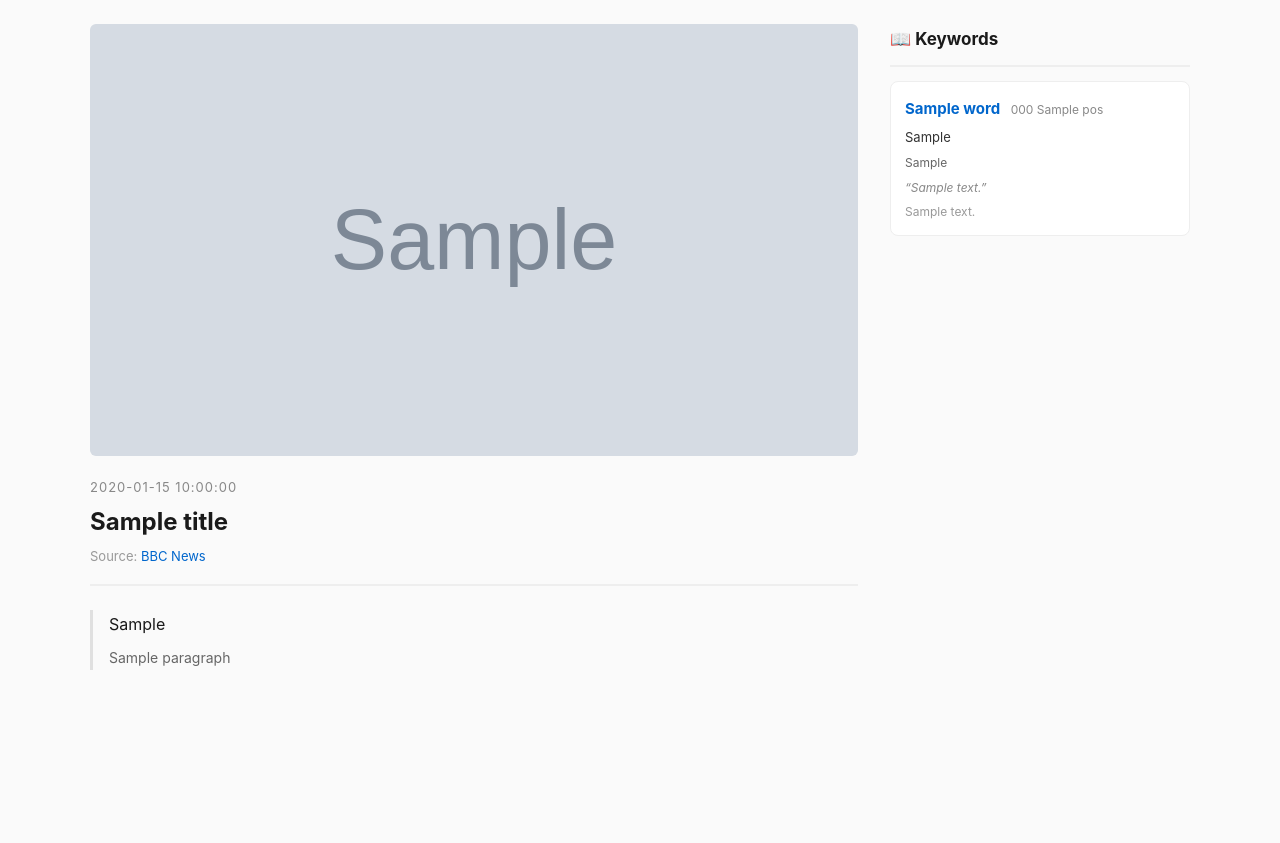
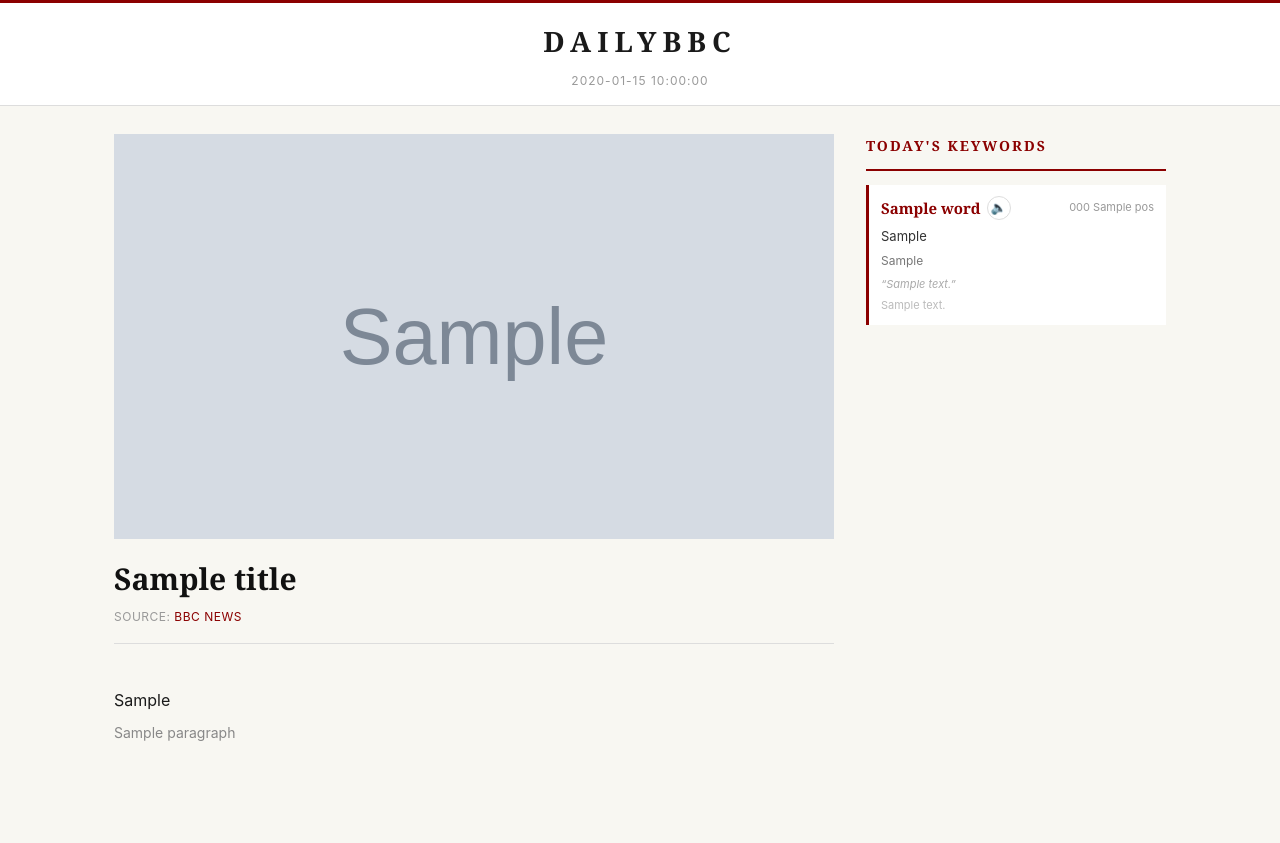
Before and after one commit to jp7252/NEWS_APP, a Python web app: template templates/article_page.html in a window 1280 px wide. Before the commit the page ends 670 px from the top, so only its background shows below. Run offline with Jinja, Linux system fonts and the light colour scheme; the template is opened without the code that fills it: most values are stand-ins (such as "Sample title", 1, 10 or a date in 2020); grey boxes marked "Sample" are stand-in pictures.

Commit message:
Enhance article page layout and styling
- Updated CSS for improved readability and aesthetics, including changes to padding, margins, and colors.
- Introduced a new masthead section with distinct styling for titles and dates.
- Refined audio player and seek bar styles for better user experience.
- Adjusted paragraph and keyword styles for consistency and visual appeal.

```diff
--- a/templates/article_page.html
+++ b/templates/article_page.html
@@ -9,11 +9,35 @@
 
     body {
       margin: 0;
-      padding: 24px 20px 80px;
+      padding: 0;
       font-family: -apple-system, "Segoe UI", "PingFang SC", "Noto Sans SC", sans-serif;
-      line-height: 1.8;
-      color: #333;
-      background: #fafafa;
+      line-height: 1.75;
+      color: #1a1a1a;
+      background: #f8f7f2;
+    }
+
+    /* ── Masthead ── */
+    .masthead {
+      border-top: 3px solid #8b0000;
+      border-bottom: 1px solid #ddd;
+      background: #fff;
+      padding: 14px 0;
+      text-align: center;
+    }
+    .masthead-title {
+      font-family: Georgia, "Times New Roman", serif;
+      font-size: 28px;
+      font-weight: 700;
+      letter-spacing: 6px;
+      text-transform: uppercase;
+      color: #1a1a1a;
+      margin: 0;
+    }
+    .masthead-date {
+      font-size: 12px;
+      color: #999;
+      letter-spacing: 1px;
+      margin: 4px 0 0;
     }
 
     /* ── Two-column grid ── */
@@ -23,21 +47,18 @@
       gap: 32px;
       max-width: 1100px;
       margin: 0 auto;
+      padding: 28px 24px 80px;
       align-items: start;
     }
 
-    /* ── Left column: article ── */
+    /* ── Left column ── */
     .column-main { min-width: 0; }
 
-    /* Lead image */
-    .lead-image {
-      margin: 0 0 20px;
-    }
+    .lead-image { margin: 0 0 20px; }
     .lead-image img {
       width: 100%;
       aspect-ratio: 16 / 9;
       object-fit: cover;
-      border-radius: 6px;
       display: block;
     }
 
@@ -45,33 +66,32 @@
     header {
       margin-bottom: 24px;
       padding-bottom: 16px;
-      border-bottom: 2px solid #eee;
-    }
-    .date {
-      font-size: 13px;
-      color: #888;
-      margin: 0 0 6px;
-      letter-spacing: 1px;
+      border-bottom: 1px solid #ddd;
     }
     h1 {
-      font-size: 24px;
-      line-height: 1.4;
-      color: #1a1a1a;
-      margin: 0 0 6px;
+      font-family: Georgia, "Times New Roman", serif;
+      font-size: 30px;
+      line-height: 1.3;
+      color: #111;
+      margin: 0 0 8px;
+      font-weight: 700;
     }
     .source {
-      font-size: 13px;
+      font-size: 12px;
       color: #999;
       margin: 0;
+      text-transform: uppercase;
+      letter-spacing: 0.5px;
     }
-    .source a { color: #0066CC; text-decoration: none; }
+    .source a { color: #8b0000; text-decoration: none; }
     .source a:hover { text-decoration: underline; }
 
     /* ── Audio player ── */
     .audio-player {
-      background: #f0f4f8;
-      border-radius: 10px;
-      padding: 14px 16px;
+      background: #fff;
+      border: 1px solid #e0e0e0;
+      border-radius: 4px;
+      padding: 12px 16px;
       margin-bottom: 28px;
     }
     .audio-player.hidden { display: none; }
@@ -139,42 +157,41 @@
 
     /* ── Paragraphs ── */
     .paragraph-pair {
-      margin-bottom: 24px;
-      border-left: 3px solid #e0e0e0;
-      padding-left: 16px;
-      transition: border-color 0.3s;
+      margin-bottom: 0;
+      padding: 18px 0;
+      border-bottom: 1px solid #eee;
     }
-    .paragraph-pair:hover { border-color: #0066CC; }
+    .paragraph-pair:last-child { border-bottom: none; }
     .paragraph-pair .en {
       font-size: 16px;
       color: #1a1a1a;
       margin: 0 0 6px;
+      line-height: 1.8;
     }
     .paragraph-pair .cn {
       font-size: 14px;
-      color: #666;
+      color: #888;
       margin: 0;
+      line-height: 1.7;
     }
 
-    /* Sentence highlighting + click-to-seek cursor */
+    /* Sentence highlighting + click-to-seek */
     .sentence {
       transition: background-color 0.3s ease;
-      border-radius: 3px;
+      border-radius: 2px;
       padding: 1px 0;
       cursor: pointer;
     }
-    .sentence:hover { background-color: #f0f4f8; }
-    .sentence.highlight {
-      background-color: #FFF3CD;
-    }
+    .sentence:hover { background-color: #f0ede4; }
+    .sentence.highlight { background-color: #fff3cd; }
 
     /* Keywords inline */
     .keyword {
-      color: #0066CC;
-      border-bottom: 1px dashed #0066CC;
+      color: #8b0000;
+      border-bottom: 1px dashed #8b0000;
       cursor: pointer;
     }
-    .keyword:hover { background-color: #e8f0fe; border-radius: 2px; }
+    .keyword:hover { background-color: #fdf0f0; border-radius: 2px; }
 
     /* ── Right column: sticky keyword sidebar ── */
     .column-kw {
@@ -184,26 +201,92 @@
       overflow-y: auto;
     }
     .kw-sidebar-title {
-      font-size: 17px;
+      font-family: Georgia, "Times New Roman", serif;
+      font-size: 14px;
       font-weight: 700;
-      color: #1a1a1a;
+      color: #8b0000;
+      text-transform: uppercase;
+      letter-spacing: 2px;
       margin: 0 0 14px;
       padding-bottom: 10px;
-      border-bottom: 2px solid #eee;
+      border-bottom: 2px solid #8b0000;
     }
     .kw-card {
       background: #fff;
-      border: 1px solid #eee;
-      border-radius: 8px;
-      padding: 12px 14px;
+      border-left: 3px solid #8b0000;
+      padding: 10px 12px;
       margin-bottom: 10px;
     }
-    .kw-word { font-size: 15px; font-weight: 700; color: #0066CC; }
-    .kw-meta { font-size: 12px; color: #888; margin-left: 6px; }
+    .kw-card-header {
+      display: flex;
+      align-items: center;
+      gap: 6px;
+    }
+    .kw-word {
+      font-family: Georgia, "Times New Roman", serif;
+      font-size: 15px;
+      font-weight: 700;
+      color: #8b0000;
+    }
+    .kw-speak-btn {
+      background: none;
+      border: 1px solid #ddd;
+      border-radius: 50%;
+      width: 24px; height: 24px;
+      font-size: 13px;
+      cursor: pointer;
+      display: inline-flex;
+      align-items: center;
+      justify-content: center;
+      color: #888;
+      flex-shrink: 0;
+      transition: all 0.2s;
+      padding: 0;
+      line-height: 1;
+    }
+    .kw-speak-btn:hover { color: #8b0000; border-color: #8b0000; }
+    .kw-speak-btn.speaking { color: #8b0000; border-color: #8b0000; background: #fdf0f0; }
+    .kw-meta { font-size: 11px; color: #999; margin-left: auto; white-space: nowrap; }
     .kw-def { font-size: 13px; color: #333; margin: 4px 0 0; }
-    .kw-def-en { font-size: 12px; color: #666; margin: 2px 0 0; }
-    .kw-ctx { font-size: 12px; color: #888; margin: 4px 0 0; font-style: italic; }
-    .kw-ctx-cn { font-size: 12px; color: #999; margin: 2px 0 0; }
+    .kw-def-en { font-size: 12px; color: #777; margin: 2px 0 0; }
+    .kw-ctx { font-size: 11px; color: #aaa; margin: 4px 0 0; font-style: italic; }
+    .kw-ctx-cn { font-size: 11px; color: #bbb; margin: 2px 0 0; }
+
+    /* ── Hover tooltip ── */
+    .word-hoverable { position: relative; }
+    .word-tooltip {
+      position: absolute;
+      bottom: calc(100% + 6px);
+      left: 50%;
+      transform: translateX(-50%);
+      background: #fff;
+      border: 1px solid #ddd;
+      border-radius: 6px;
+      padding: 6px 10px;
+      box-shadow: 0 2px 12px rgba(0,0,0,0.12);
+      font-size: 13px;
+      color: #333;
+      white-space: nowrap;
+      max-width: 220px;
+      overflow: hidden;
+      text-overflow: ellipsis;
+      z-index: 90;
+      pointer-events: none;
+    }
+    .word-tooltip::after {
+      content: '';
+      position: absolute;
+      top: 100%;
+      left: 50%;
+      transform: translateX(-50%);
+      border: 5px solid transparent;
+      border-top-color: #fff;
+    }
+    .word-tooltip a {
+      color: #8b0000;
+      text-decoration: underline;
+      pointer-events: auto;
+    }
 
     /* ── Popup (for inline keyword clicks) ── */
     .popup {
@@ -221,41 +304,43 @@
       z-index: 100;
     }
     .popup.hidden { display: none; }
-    .popup-word { font-size: 20px; font-weight: 700; color: #0066CC; }
+    .popup-word { font-family: Georgia, serif; font-size: 20px; font-weight: 700; color: #8b0000; }
     .popup-phonetic { font-size: 14px; color: #888; margin-top: 2px; }
     .popup-pos { font-size: 13px; color: #aaa; }
     .popup-def { font-size: 15px; color: #333; margin-top: 8px; }
     .popup-def-en { font-size: 13px; color: #888; margin-top: 4px; }
     .popup-close {
-      position: absolute;
-      top: 10px;
-      right: 14px;
-      background: none;
-      border: none;
-      font-size: 18px;
-      color: #aaa;
-      cursor: pointer;
+      position: absolute; top: 10px; right: 14px;
+      background: none; border: none;
+      font-size: 18px; color: #aaa; cursor: pointer;
     }
     .popup-close:hover { color: #333; }
 
-    /* ── Mobile: stack columns ── */
+    /* ── Mobile ── */
     @media (max-width: 768px) {
-      body { padding: 12px 12px 80px; }
       .layout {
         grid-template-columns: 1fr;
         gap: 24px;
+        padding: 16px 12px 80px;
       }
       .column-kw {
         position: static;
         max-height: none;
         overflow-y: visible;
       }
-      h1 { font-size: 20px; }
+      h1 { font-size: 24px; }
       .paragraph-pair .en { font-size: 15px; }
+      .masthead-title { font-size: 22px; letter-spacing: 4px; }
     }
   </style>
 </head>
 <body>
+
+<!-- ── Masthead ── -->
+<div class="masthead">
+  <p class="masthead-title">DailyBBC</p>
+  <p class="masthead-date">{{ date }}</p>
+</div>
 
 <div class="layout">
 
@@ -269,7 +354,6 @@
     {% endif %}
 
     <header>
-      <p class="date">{{ date }}</p>
       <h1>{{ title }}</h1>
       <p class="source">Source: <a href="{{ url }}">BBC News</a></p>
     </header>
@@ -305,11 +389,14 @@
 
   <!-- ════ RIGHT COLUMN: Keywords (sticky) ════ -->
   <aside class="column-kw">
-    <p class="kw-sidebar-title">&#128214; Keywords</p>
+    <p class="kw-sidebar-title">Today's Keywords</p>
     {% for kw in keywords %}
     <div class="kw-card">
-      <span class="kw-word">{{ kw.word }}</span>
-      <span class="kw-meta">{{ kw.phonetic }} {{ kw.pos }}</span>
+      <div class="kw-card-header">
+        <span class="kw-word">{{ kw.word }}</span>
+        <button class="kw-speak-btn" data-word="{{ kw.word }}" title="Pronounce">&#128264;</button>
+        <span class="kw-meta">{{ kw.phonetic }} {{ kw.pos }}</span>
+      </div>
       <p class="kw-def">{{ kw.definition_cn }}</p>
       <p class="kw-def-en">{{ kw.definition_en }}</p>
       <p class="kw-ctx">&ldquo;{{ kw.context_sentence }}&rdquo;</p>
@@ -330,8 +417,94 @@
   <button class="popup-close">&#10005;</button>
 </div>
 
+<!-- Hover tooltip (shared, repositioned dynamically) -->
+<div id="hover-tooltip" class="word-tooltip" style="display:none;"></div>
+
 <script>
   const TIMELINE = {{ timeline_json }};
+
+  // ── Build keyword dictionary from data attributes ──
+  const KW_DICT = {};
+  document.querySelectorAll('.keyword').forEach(el => {
+    const w = (el.dataset.word || '').toLowerCase();
+    if (w) KW_DICT[w] = el.dataset.def || '';
+  });
+
+  // ── Hover-to-translate: wrap English words ──
+  const tooltip = document.getElementById('hover-tooltip');
+  let tooltipTimer = null;
+
+  document.querySelectorAll('.paragraph-pair .en').forEach(pEl => {
+    const nodes = [];
+    pEl.childNodes.forEach(node => {
+      if (node.nodeType === Node.TEXT_NODE) {
+        const frag = document.createDocumentFragment();
+        const parts = node.textContent.split(/(\s+)/);
+        parts.forEach(part => {
+          if (/^\s+$/.test(part) || part === '') {
+            frag.appendChild(document.createTextNode(part));
+          } else {
+            const span = document.createElement('span');
+            span.className = 'word-hoverable';
+            span.textContent = part;
+            frag.appendChild(span);
+          }
+        });
+        nodes.push({ old: node, replacement: frag });
+      }
+    });
+    nodes.forEach(n => pEl.replaceChild(n.replacement, n.old));
+  });
+
+  document.addEventListener('mouseenter', (e) => {
+    if (!e.target.classList || !e.target.classList.contains('word-hoverable')) return;
+    const el = e.target;
+    const raw = el.textContent.replace(/[^a-zA-Z'-]/g, '').toLowerCase();
+    if (!raw || raw.length <= 2) return;
+
+    clearTimeout(tooltipTimer);
+    tooltipTimer = setTimeout(() => {
+      let content;
+      if (KW_DICT[raw]) {
+        content = KW_DICT[raw];
+      } else {
+        content = '<a href="https://dict.youdao.com/w/eng/' + encodeURIComponent(raw) + '/" target="_blank">' + raw + ' &#8594; dict</a>';
+      }
+      tooltip.innerHTML = content;
+      tooltip.style.display = 'block';
+
+      const rect = el.getBoundingClientRect();
+      tooltip.style.position = 'fixed';
+      tooltip.style.left = (rect.left + rect.width / 2) + 'px';
+      tooltip.style.top = (rect.top - 8) + 'px';
+      tooltip.style.transform = 'translateX(-50%) translateY(-100%)';
+    }, 300);
+  }, true);
+
+  document.addEventListener('mouseleave', (e) => {
+    if (!e.target.classList || !e.target.classList.contains('word-hoverable')) return;
+    clearTimeout(tooltipTimer);
+    setTimeout(() => { tooltip.style.display = 'none'; }, 200);
+  }, true);
+
+  // ── Keyword speak buttons (SpeechSynthesis) ──
+  document.querySelectorAll('.kw-speak-btn').forEach(btn => {
+    btn.addEventListener('click', (e) => {
+      e.stopPropagation();
+      const word = btn.dataset.word;
+      if (!word || !window.speechSynthesis) return;
+
+      window.speechSynthesis.cancel();
+      const utter = new SpeechSynthesisUtterance(word);
+      utter.lang = 'en-US';
+      utter.rate = 0.85;
+
+      btn.classList.add('speaking');
+      utter.onend = () => btn.classList.remove('speaking');
+      utter.onerror = () => btn.classList.remove('speaking');
+      window.speechSynthesis.speak(utter);
+    });
+  });
 
   // ── Audio player ──
   const audio = document.getElementById('article-audio');
@@ -367,12 +540,8 @@
       const cur = audio.currentTime;
       const dur = audio.duration || 1;
       timeCurrent.textContent = fmtTime(cur);
+      if (!isDragging) seekBar.value = Math.round((cur / dur) * 1000);
 
-      if (!isDragging) {
-        seekBar.value = Math.round((cur / dur) * 1000);
-      }
-
-      // Sentence-level highlighting
       const currentMs = cur * 1000;
       TIMELINE.sentences.forEach((entry) => {
         const el = document.querySelector('[data-sentence-index="' + entry.index + '"]');
@@ -394,26 +563,22 @@
       document.querySelectorAll('.sentence.highlight').forEach(el => el.classList.remove('highlight'));
     });
 
-    // Seek bar drag
     seekBar.addEventListener('mousedown', () => { isDragging = true; });
     seekBar.addEventListener('touchstart', () => { isDragging = true; }, { passive: true });
     seekBar.addEventListener('input', () => {
-      const ratio = seekBar.value / 1000;
-      timeCurrent.textContent = fmtTime(ratio * (audio.duration || 0));
+      timeCurrent.textContent = fmtTime((seekBar.value / 1000) * (audio.duration || 0));
     });
     seekBar.addEventListener('change', () => {
-      const ratio = seekBar.value / 1000;
-      audio.currentTime = ratio * (audio.duration || 0);
+      audio.currentTime = (seekBar.value / 1000) * (audio.duration || 0);
       isDragging = false;
     });
 
-    // Playback speed
     rateSelect.addEventListener('change', () => {
       audio.playbackRate = parseFloat(rateSelect.value);
     });
   }
 
-  // ── Click sentence to seek audio ──
+  // ── Click sentence to seek ──
   const articleMain = document.getElementById('article-main');
   if (articleMain && audio) {
     articleMain.addEventListener('click', (e) => {
```
Also changed, not shown: other parts of templates/article_page.html (+18 -20 lines).
